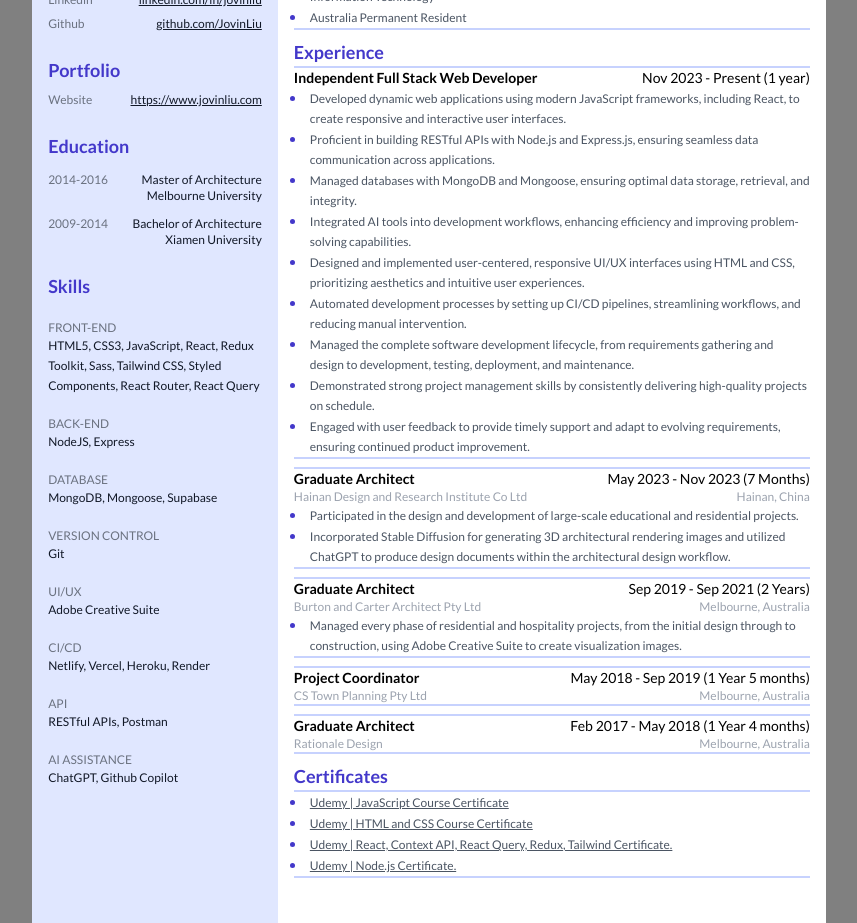
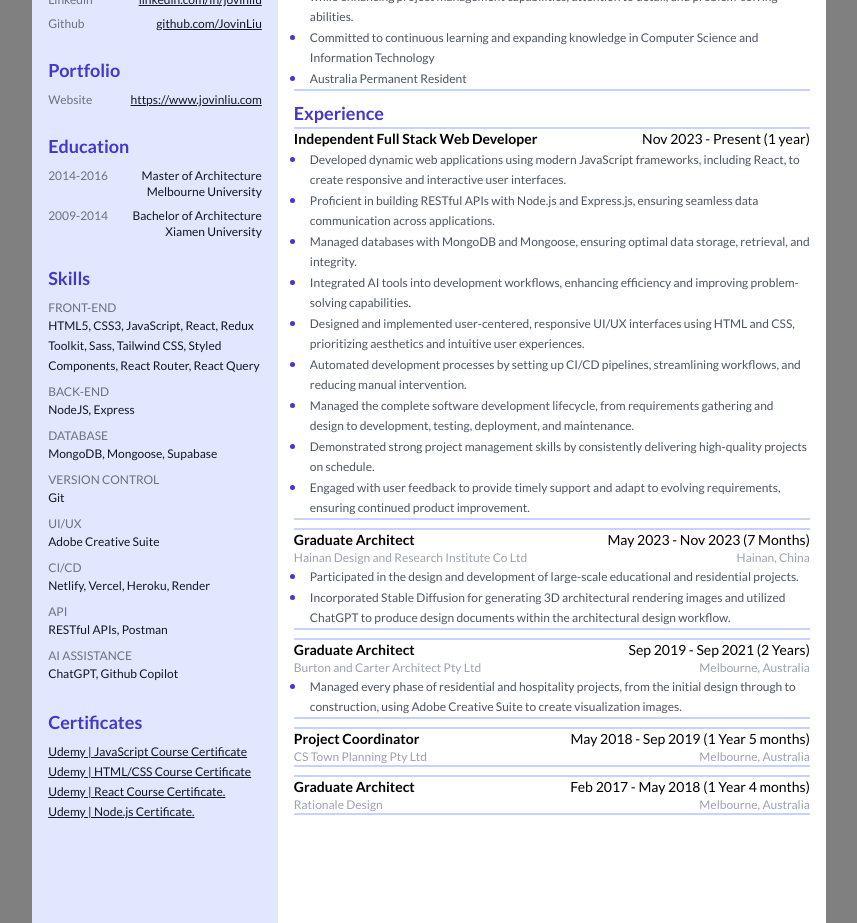
Before and after one commit to JovinLiu/Archi-Resume, a React (Vite) app: page / in a window 1280 px wide. Shown: the part 240-1163 px from the top of the page, without its empty margins (211-1068 px from the left). Built offline with nearby package versions, Linux system fonts and the light colour scheme.

Commit message:
20241007

```diff
--- a/src/Components/Certificate.jsx
+++ b/src/Components/Certificate.jsx
@@ -1,51 +1,42 @@
 import Column from "../UI/Column";
-import Li from "../UI/Li";
 import Title from "../UI/Title";
-import Ul from "../UI/Ul";
 
 function Certificate() {
   return (
-    <Column>
+    <Column className="gap-2">
       <Title type="primary">Certificates</Title>
-      <Ul className="gap-1 border-y-2 border-indigo-200 pl-4">
-        <Li>
+      {/* <Ul className="list-none gap-1 border-indigo-200 pl-4"> */}
+      <Column className="gap-1">
         <a
-            className="text-gray-600 underline"
+          className="text-gray-900 underline"
           href="https://www.udemy.com/certificate/UC-a1c37ebb-4bf5-4e3c-93f9-ef7bea40015b/"
           target="_blank"
         >
           Udemy | JavaScript Course Certificate
         </a>
-        </Li>
-        <Li>
         <a
-            className=" text-gray-600 underline"
+          className=" text-gray-900 underline"
           href="https://www.udemy.com/certificate/UC-a1c37ebb-4bf5-4e3c-93f9-ef7bea40015b/"
           target="_blank"
         >
-            Udemy | HTML and CSS Course Certificate
+          Udemy | HTML/CSS Course Certificate
         </a>
-        </Li>
-        <Li>
         <a
-            className=" text-gray-600 underline"
+          className=" text-gray-900 underline"
           href="https://www.udemy.com/certificate/UC-4f5dcd67-200d-4667-98d3-d92bcf6d9123/"
           target="_blank"
         >
-            Udemy | React, Context API, React Query, Redux, Tailwind
-            Certificate.
+          Udemy | React Course Certificate.
         </a>
-        </Li>
-        <Li>
         <a
-            className=" text-gray-600 underline"
+          className=" text-gray-900 underline"
           target="_blank"
           href="https://www.udemy.com/certificate/UC-1eebd3e7-1856-4f7d-8835-c3a9bbf19c2d/"
         >
           Udemy | Node.js Certificate.
         </a>
-        </Li>
-      </Ul>
+      </Column>
+      {/* </Ul> */}
     </Column>
   );
 }
--- a/src/Components/Education.jsx
+++ b/src/Components/Education.jsx
@@ -5,7 +5,7 @@ import Title from "../UI/Title";
 
 function Education() {
   return (
-    <Column className="gap-3">
+    <Column className="gap-2">
       <Title type="primary">Education</Title>
       {/* <Row className="justify-between">
         <Text type="secondary">2023-2024</Text>
--- a/src/Components/NameAndTitle.jsx
+++ b/src/Components/NameAndTitle.jsx
@@ -5,9 +5,11 @@ function NameAndTitle() {
   return (
     <Column className="bg-gradient-to-b from-indigo-800 to-indigo-400 bg-clip-text">
       <Title type="master1" className="text-transparent">
+        {/* <Title type="master1"> */}
         <strong>Jovin Liu</strong>
       </Title>
       <Title type="master2" className="text-transparent">
+        {/* <Title type="master2"> */}
         <strong>Full Stack Web Developer</strong>
       </Title>
     </Column>
--- a/src/Components/Profile.jsx
+++ b/src/Components/Profile.jsx
@@ -16,6 +16,11 @@ function Profile() {
           construction, and planning operations.
         </Li>
         <Li>
+          The architectural background offers the perspective to explore and the
+          skill to create beauty while enhancing project management
+          capabilities, attention to detail, and problem-solving abilities.
+        </Li>
+        <Li>
           Committed to continuous learning and expanding knowledge in Computer
           Science and Information Technology
         </Li>
--- a/src/Components/Skills.jsx
+++ b/src/Components/Skills.jsx
@@ -4,7 +4,7 @@ import Title from "../UI/Title";
 
 function Skills() {
   return (
-    <Column className="gap-5">
+    <Column className="gap-2">
       <Title type="primary">Skills</Title>
       <Column>
         <Text type="secondary" className="uppercase">
--- a/src/Layout/Experience.jsx
+++ b/src/Layout/Experience.jsx
@@ -1,4 +1,3 @@
-import Certificate from "../Components/Certificate";
 import ExperienceDetail from "../Components/ExperienceDetail";
 import Profile from "../Components/Profile";
 
@@ -7,7 +6,6 @@ function Experience() {
     <section className="flex h-full w-[145mm] list-disc flex-col gap-2 bg-white p-4 text-sm marker:text-sm marker:text-indigo-700">
       <Profile />
       <ExperienceDetail />
-      <Certificate />
     </section>
   );
 }
--- a/src/Layout/Sidebar.jsx
+++ b/src/Layout/Sidebar.jsx
@@ -4,6 +4,7 @@ import NameAndTitle from "../Components/NameAndTitle";
 import Education from "../Components/Education";
 import Skills from "../Components/Skills";
 import Portfolio from "../Components/Portfolio";
+import Certificate from "../Components/Certificate";
 
 function Sidebar() {
   return (
@@ -14,6 +15,7 @@ function Sidebar() {
         <Portfolio />
         <Education />
         <Skills />
+        <Certificate />
       </Column>
     </aside>
   );
```
Also changed, not shown: 1 other file (tests, documents, lock files or other folders). Lines whose indentation alone changed are shown as unchanged.
